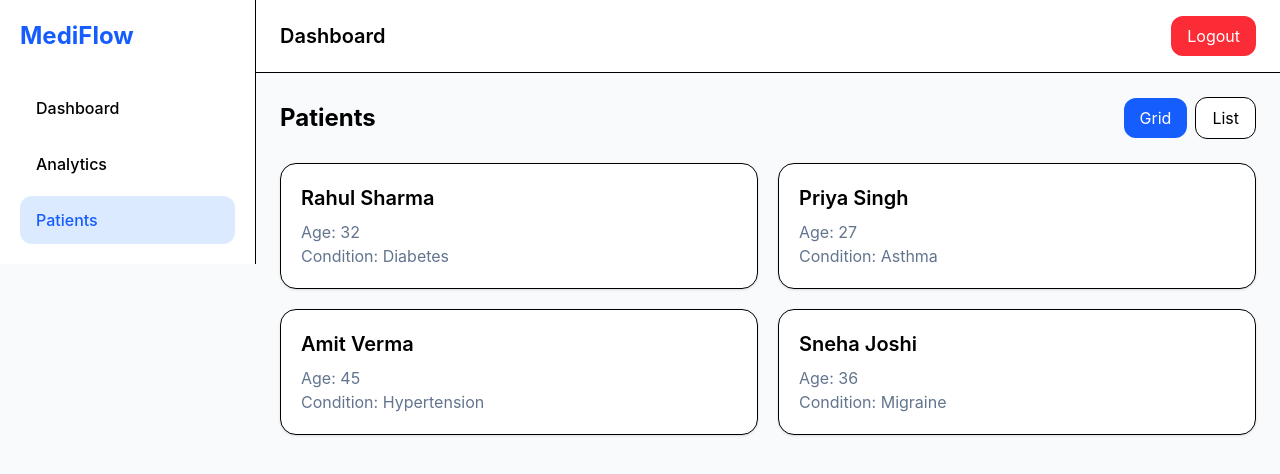
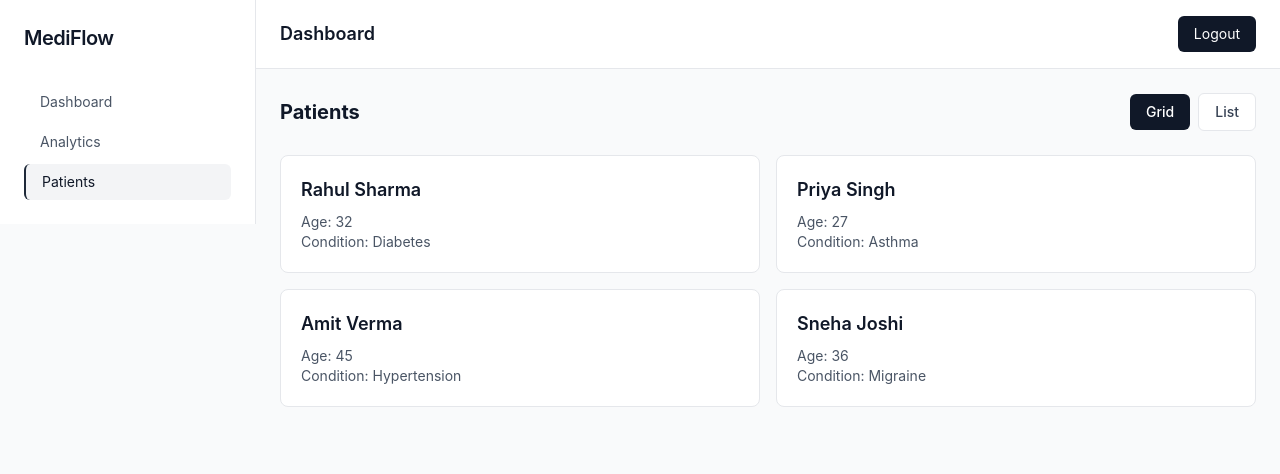
Before and after one commit to namitmalasi/healthcare-saas, a React (Vite) app: page /patients in a window 1280 px wide. Shown: the top 474 px of the page. Built offline with nearby package versions, Linux system fonts and the light colour scheme; no server answers; sample sign-in values are in the browser's storage.

Commit message:
styling the pages

```diff
--- a/src/components/Navbar.tsx
+++ b/src/components/Navbar.tsx
@@ -1,6 +1,5 @@
 import { useNavigate } from "react-router-dom";
 import { useAuthStore } from "../store/authStore";
-
 
 type Props = {
   openSidebar: () => void;
@@ -15,15 +14,18 @@ const Navbar = ({ openSidebar }: Props) => {
   };
 
   return (
-    <header className="bg-white border-b px-6 py-4 flex justify-between items-center">
-      <button onClick={openSidebar} className="md:hidden text-2xl">
+    <header className="bg-white border-b border-gray-200 px-6 py-4 flex justify-between items-center">
+      <button
+        onClick={openSidebar}
+        className="md:hidden text-xl text-gray-600 hover:text-gray-900"
+      >
         ☰
       </button>
-      <h2 className="text-xl font-semibold">Dashboard</h2>
+      <h2 className="text-lg font-semibold text-gray-900">Dashboard</h2>
 
       <button
         onClick={handleLogout}
-        className="bg-red-500 text-white px-4 py-2 rounded-xl hover:bg-red-600"
+        className="bg-gray-900 text-white px-4 py-2 rounded-md hover:bg-gray-800 text-sm transition"
       >
         Logout
       </button>
--- a/src/components/PatientCard.tsx
+++ b/src/components/PatientCard.tsx
@@ -8,10 +8,10 @@ type Props = {
 
 const PatientCard = ({ patient }: Props) => {
   return (
-    <div className="bg-white p-5 rounded-2xl border shadow-sm">
-      <h3 className="text-xl font-semibold">{patient.name}</h3>
-      <p className="text-slate-500 mt-2">Age: {patient.age}</p>
-      <p className="text-slate-500">Condition: {patient.disease}</p>
+    <div className="bg-white p-5 rounded-lg border border-gray-200 hover:shadow-sm transition">
+      <h3 className="text-lg font-semibold text-gray-900">{patient.name}</h3>
+      <p className="text-gray-600 text-sm mt-2">Age: {patient.age}</p>
+      <p className="text-gray-600 text-sm">Condition: {patient.disease}</p>
     </div>
   );
 };
--- a/src/components/PatientTable.tsx
+++ b/src/components/PatientTable.tsx
@@ -2,22 +2,31 @@ import { patients } from "../data/patients";
 
 const PatientTable = () => {
   return (
-    <div className="bg-white rounded-2xl border overflow-hidden">
+    <div className="bg-white rounded-lg border border-gray-200 overflow-hidden">
       <table className="w-full">
-        <thead className="bg-slate-100">
+        <thead className="bg-gray-50 border-b border-gray-200">
           <tr>
-            <th className="text-left p-4">Name</th>
-            <th className="text-left p-4">Age</th>
-            <th className="text-left p-4">Condition</th>
+            <th className="text-left p-4 text-sm font-semibold text-gray-900">
+              Name
+            </th>
+            <th className="text-left p-4 text-sm font-semibold text-gray-900">
+              Age
+            </th>
+            <th className="text-left p-4 text-sm font-semibold text-gray-900">
+              Condition
+            </th>
           </tr>
         </thead>
 
         <tbody>
           {patients.map((patient) => (
-            <tr key={patient.id} className="border-t">
-              <td className="p-4">{patient.name}</td>
-              <td className="p-4">{patient.age}</td>
-              <td className="p-4">{patient.disease}</td>
+            <tr
+              key={patient.id}
+              className="border-t border-gray-100 hover:bg-gray-50 transition"
+            >
+              <td className="p-4 text-gray-900 text-sm">{patient.name}</td>
+              <td className="p-4 text-gray-600 text-sm">{patient.age}</td>
+              <td className="p-4 text-gray-600 text-sm">{patient.disease}</td>
             </tr>
           ))}
         </tbody>
--- a/src/components/Sidebar.tsx
+++ b/src/components/Sidebar.tsx
@@ -6,28 +6,30 @@ type Props = {
 };
 const Sidebar = ({ isOpen, closeSidebar }: Props) => {
   const linkStyle =
-    "block px-4 py-3 rounded-xl hover:bg-blue-50 transition font-medium";
+    "block px-4 py-2 rounded-md hover:bg-gray-50 transition text-sm";
 
   return (
     <>
       {isOpen && (
         <div
           onClick={closeSidebar}
-          className="fixed inset-0 bg-black/30 z-40 md:hidden"
+          className="fixed inset-0 bg-black/20 z-40 md:hidden"
         />
       )}
       <aside
-        className={`fixed md:static z-50 top-0 left-0 h-full w-64 bg-white border-r p-5 transform transition-transform duration-300
+        className={`fixed md:static z-50 top-0 left-0 h-full w-64 bg-white border-r border-gray-200 p-6 transform transition-transform duration-300
         ${isOpen ? "translate-x-0" : "-translate-x-full"}
         md:translate-x-0`}
       >
-        <h1 className="text-2xl font-bold text-blue-600 mb-8">MediFlow</h1>
+        <h1 className="text-xl font-semibold text-gray-900 mb-8 tracking-tight">
+          MediFlow
+        </h1>
 
-        <nav className="space-y-2">
+        <nav className="space-y-1">
           <NavLink
             to="/dashboard"
             className={({ isActive }) =>
-              `${linkStyle} ${isActive ? "bg-blue-100 text-blue-600" : ""}`
+              `${linkStyle} ${isActive ? "bg-gray-100 text-gray-900 border-l-2 border-gray-800" : "text-gray-600"}`
             }
             onClick={closeSidebar}
           >
@@ -37,7 +39,7 @@ const Sidebar = ({ isOpen, closeSidebar }: Props) => {
           <NavLink
             to="/analytics"
             className={({ isActive }) =>
-              `${linkStyle} ${isActive ? "bg-blue-100 text-blue-600" : ""}`
+              `${linkStyle} ${isActive ? "bg-gray-100 text-gray-900 border-l-2 border-gray-800" : "text-gray-600"}`
             }
             onClick={closeSidebar}
           >
@@ -47,7 +49,7 @@ const Sidebar = ({ isOpen, closeSidebar }: Props) => {
           <NavLink
             to="/patients"
             className={({ isActive }) =>
-              `${linkStyle} ${isActive ? "bg-blue-100 text-blue-600" : ""}`
+              `${linkStyle} ${isActive ? "bg-gray-100 text-gray-900 border-l-2 border-gray-800" : "text-gray-600"}`
             }
             onClick={closeSidebar}
           >
--- a/src/components/StatCard.tsx
+++ b/src/components/StatCard.tsx
@@ -5,9 +5,9 @@ type Props = {
 
 const StatCard = ({ title, value }: Props) => {
   return (
-    <div className="bg-white p-6 rounded-2xl shadow-sm border">
-      <p className="text-slate-500">{title}</p>
-      <h3 className="text-3xl font-bold mt-2">{value}</h3>
+    <div className="bg-white p-6 rounded-lg border border-gray-200 hover:shadow-sm transition">
+      <p className="text-gray-600 text-sm font-medium">{title}</p>
+      <h3 className="text-2xl font-bold mt-3 text-gray-900">{value}</h3>
     </div>
   );
 };
--- a/src/index.css
+++ b/src/index.css
@@ -1 +1,23 @@
 @import "tailwindcss";
+
+body {
+  background-color: #f8f9fa;
+  color: #333;
+}
+
+::-webkit-scrollbar {
+  width: 8px;
+}
+
+::-webkit-scrollbar-track {
+  background: #f1f1f1;
+}
+
+::-webkit-scrollbar-thumb {
+  background: #cbd5e1;
+  border-radius: 4px;
+}
+
+::-webkit-scrollbar-thumb:hover {
+  background: #94a3b8;
+}
--- a/src/pages/Dashboard.tsx
+++ b/src/pages/Dashboard.tsx
@@ -7,7 +7,7 @@ const Dashboard = () => {
   const [isSidebarOpen, setIsSidebarOpen] = useState(false);
 
   return (
-    <div className="flex">
+    <div className="flex bg-gray-50 min-h-screen">
       <Sidebar
         isOpen={isSidebarOpen}
         closeSidebar={() => setIsSidebarOpen(false)}
@@ -17,7 +17,8 @@ const Dashboard = () => {
         <Navbar openSidebar={() => setIsSidebarOpen(true)} />
 
         <main className="p-6">
-          <div className="grid md:grid-cols-4 gap-5">
+          <h2 className="text-xl font-bold text-gray-900 mb-6">Dashboard</h2>
+          <div className="grid md:grid-cols-4 gap-4">
             <StatCard title="Total Patients" value="1,248" />
             <StatCard title="Appointments" value="86" />
             <StatCard title="Revenue" value="$12,430" />
--- a/src/pages/Patients.tsx
+++ b/src/pages/Patients.tsx
@@ -9,7 +9,7 @@ const Patients = () => {
   const { viewMode, setViewMode } = usePatientStore();
 
   return (
-    <div className="flex bg-slate-50 min-h-screen">
+    <div className="flex bg-gray-50 min-h-screen">
       <Sidebar />
 
       <div className="flex-1">
@@ -17,15 +17,15 @@ const Patients = () => {
 
         <main className="p-6">
           <div className="flex justify-between items-center mb-6">
-            <h2 className="text-2xl font-bold">Patients</h2>
+            <h2 className="text-xl font-bold text-gray-900">Patients</h2>
 
             <div className="space-x-2">
               <button
                 onClick={() => setViewMode("grid")}
-                className={`px-4 py-2 rounded-xl ${
+                className={`px-4 py-2 rounded-md text-sm font-medium transition ${
                   viewMode === "grid"
-                    ? "bg-blue-600 text-white"
-                    : "bg-white border"
+                    ? "bg-gray-900 text-white"
+                    : "bg-white border border-gray-200 text-gray-700 hover:bg-gray-50"
                 }`}
               >
                 Grid
@@ -33,10 +33,10 @@ const Patients = () => {
 
               <button
                 onClick={() => setViewMode("list")}
-                className={`px-4 py-2 rounded-xl ${
+                className={`px-4 py-2 rounded-md text-sm font-medium transition ${
                   viewMode === "list"
-                    ? "bg-blue-600 text-white"
-                    : "bg-white border"
+                    ? "bg-gray-900 text-white"
+                    : "bg-white border border-gray-200 text-gray-700 hover:bg-gray-50"
                 }`}
               >
                 List
@@ -45,7 +45,7 @@ const Patients = () => {
           </div>
 
           {viewMode === "grid" ? (
-            <div className="grid md:grid-cols-2 gap-5">
+            <div className="grid md:grid-cols-2 gap-4">
               {patients.map((patient) => (
                 <PatientCard key={patient.id} patient={patient} />
               ))}
```
Also changed, not shown: src/pages/Analytics.tsx (+42 -14 lines), src/pages/Login.tsx (+14 -12 lines).
